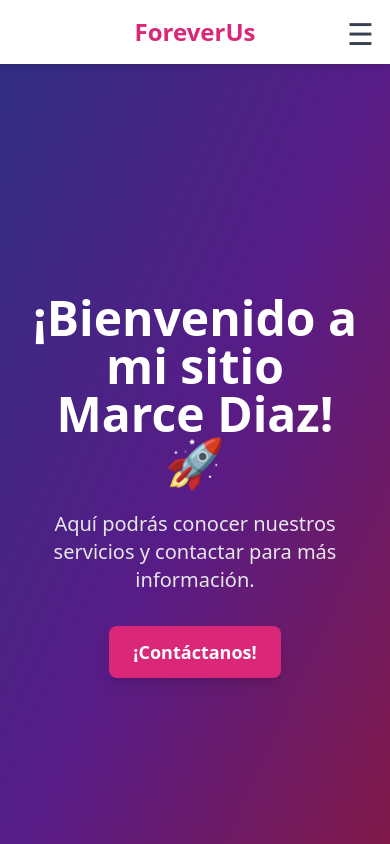
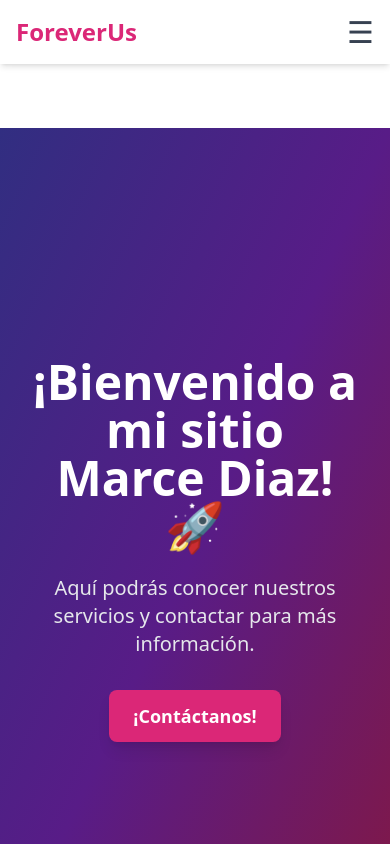
Before and after one commit to keykun456/ForeverUs, a Next.js app: page /home in a window 390 px wide. Shown: the top 844 px of the page. Built offline with nearby package versions, Linux system fonts and the light colour scheme.

Commit message:
mejora: navbar mejora 8

```diff
--- a/pages/home.tsx
+++ b/pages/home.tsx
@@ -66,17 +66,15 @@ export default function Home() {
 
   return (
     <div className="min-h-screen flex flex-col">
+
+
       {/* 🚀 Navbar fijo, oculto al bajar, visible al subir */}
 	<nav
-        className={`
-          fixed w-full z-50 transition-transform duration-500
-          ${showNavbar ? 'translate-y-0 bg-white bg-opacity-80 backdrop-blur' : '-translate-y-full'}
-          shadow-md h-16
-        `}
+	  className={`h-16 bg-white shadow-md fixed w-full z-50 transition-transform duration-500 ${showNavbar ? 'translate-y-0' : '-translate-y-full'}`}
 	>
-        <div className="max-w-7xl mx-auto px-4 py-4 flex justify-between items-center h-full">
-          {/* Logo */}
-          <div className="text-2xl font-bold text-pink-600 text-center w-full md:w-auto">ForeverUs</div>
+	  <div className="max-w-7xl mx-auto px-4 flex justify-between items-center h-16">
+		{/* Logo a la izquierda */}
+		<div className="text-2xl font-bold text-pink-600">ForeverUs</div>
 
 		{/* Links desktop con subrayado animado */}
 		<div className="space-x-4 hidden md:flex">
@@ -90,12 +88,12 @@ export default function Home() {
 		  </a>
 		  <a href="#contact" className="relative group text-gray-700 hover:text-pink-600">
 			Contacto
-              <span className="absolute left-0 bottom-0 w-0 h-0.5 bg-pink-600 transition-all group-hover:w-full"></span>
+			<span className="absolute left-0 bottom-0 w-0.5 bg-pink-600 transition-all group-hover:w-full"></span>
 		  </a>
 		</div>
 
-          {/* Botón ☰ visible solo en móvil */}
-          <div className="md:hidden absolute right-4 top-4">
+		{/* Botón ☰ visible solo en móvil, centrado verticalmente */}
+		<div className="md:hidden flex items-center h-full">
 		  <button
 			onClick={() => setMenuOpen(!menuOpen)}
 			className="text-gray-700 hover:text-pink-600 focus:outline-none text-3xl"
@@ -105,15 +103,19 @@ export default function Home() {
 		</div>
 	  </div>
 
-        {/* Menú desplegable mobile */}
+	  {/* Menú desplegable mobile con fondo blanco semitransparente */}
 	  {menuOpen && (
-          <div className="flex flex-col mt-2 space-y-2 px-4 pb-4 md:hidden">
+		<div className="flex flex-col mt-2 space-y-2 px-4 pb-4 md:hidden bg-white bg-opacity-95 shadow-md rounded-b-md">
 		  <a href="#about" onClick={() => setMenuOpen(false)} className="text-gray-700 hover:text-pink-600">Sobre nosotros</a>
 		  <a href="#services" onClick={() => setMenuOpen(false)} className="text-gray-700 hover:text-pink-600">Servicios</a>
 		  <a href="#contact" onClick={() => setMenuOpen(false)} className="text-gray-700 hover:text-pink-600">Contacto</a>
 		</div>
 	  )}
 	</nav>
+
+{/* Offset para que el navbar fijo no tape contenido */}
+<div className="pt-16"></div>
+
 
       {/* Offset exacto para que el navbar fijo no tape contenido */}
       <div className="pt-16"></div>
```
Lines whose indentation alone changed are shown as unchanged.
